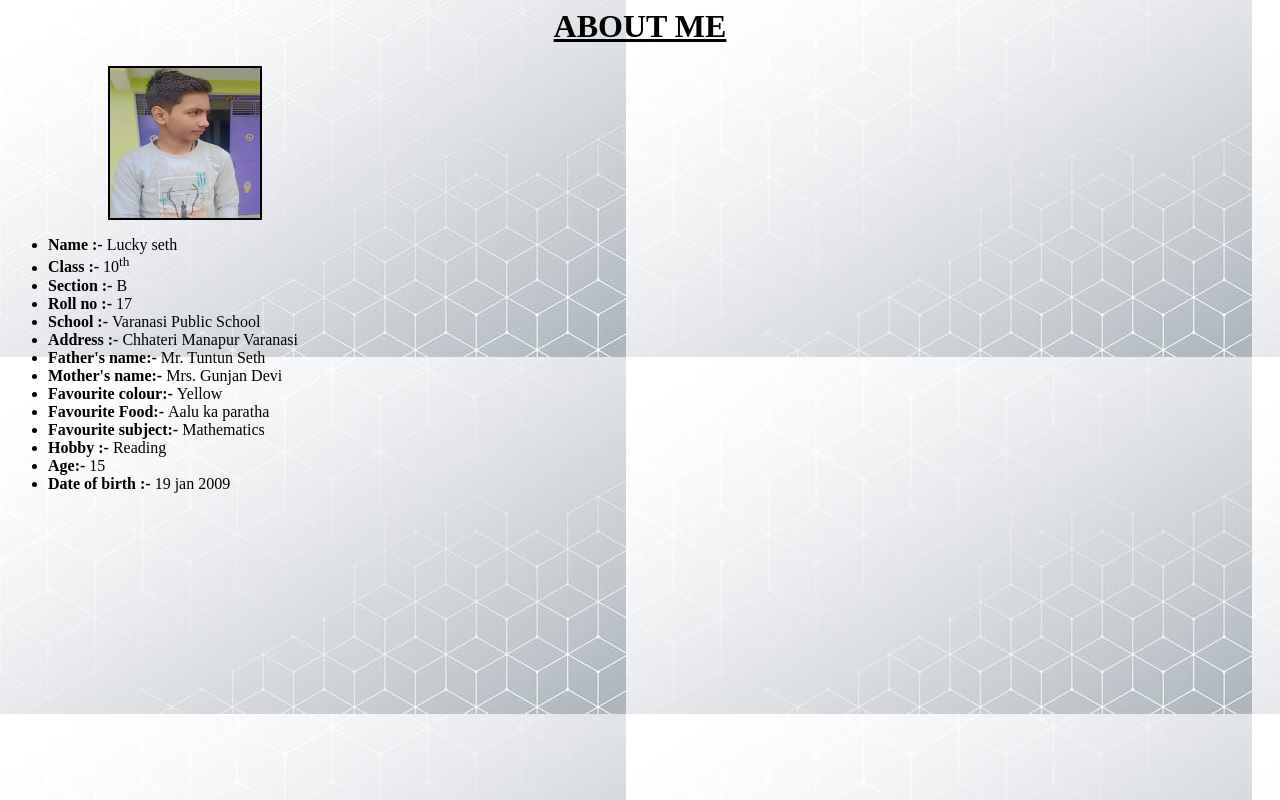
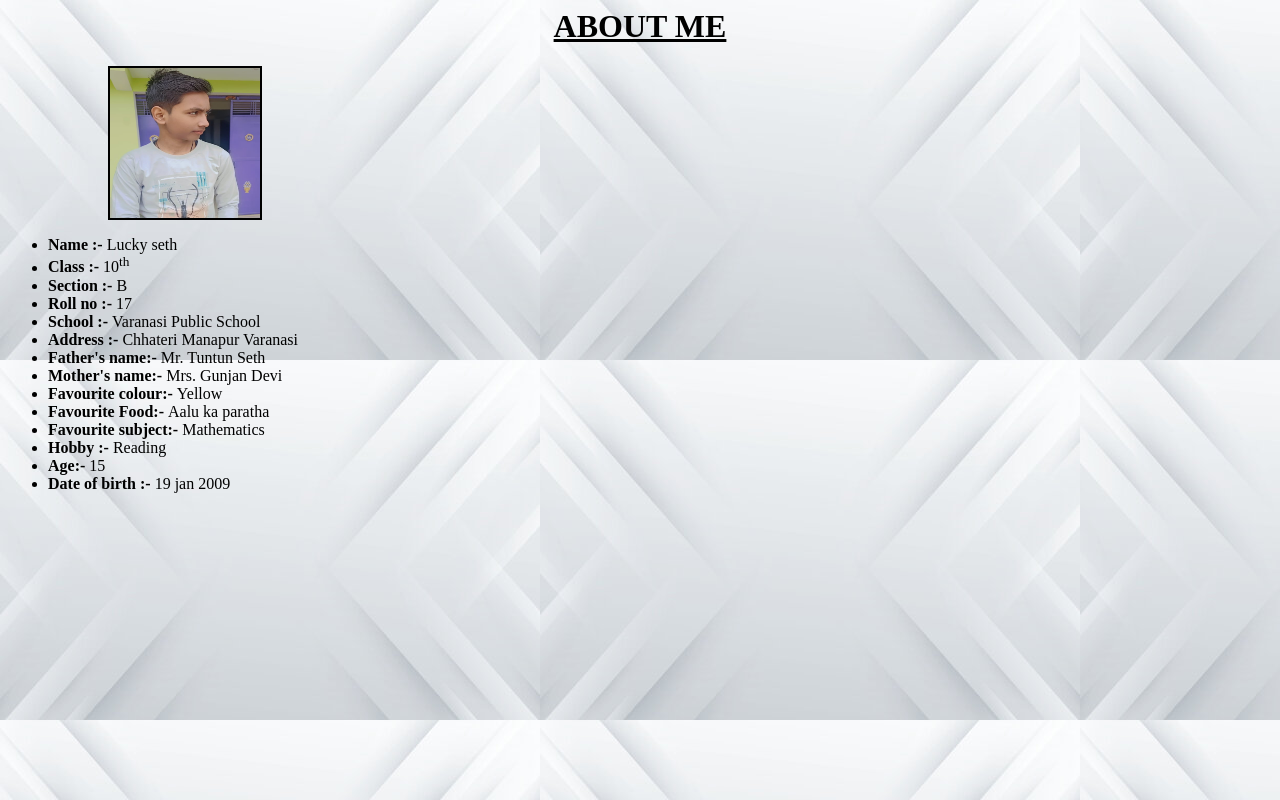
Before and after one commit to luckyseth1/Resume1, a plain HTML site: page About page.html in a window 1280 px wide. Drawn offline with Linux system fonts and the light colour scheme.

```diff
--- a/About page.html
+++ b/About page.html
@@ -2,7 +2,7 @@
     <HEAD>
         <TITLE>About me page</TITLE>
     </HEAD>
-    <BODY Background="IMG-20250120-WA0000.jpg">
+    <BODY Background="IMG-20250120-WA0001.jpg">
         <H1><CENTER><U>ABOUT ME</U></CENTER></H1>
         <img src="IMG-20240410-WA0011_1.jpg" ALIGN="MIDDLE" BORDER="2" ALT="LUCKY SETH" WIDTH="150" HEIGHT="150" HSPACE="100">
             <UL TYPE ="DISC">
```
